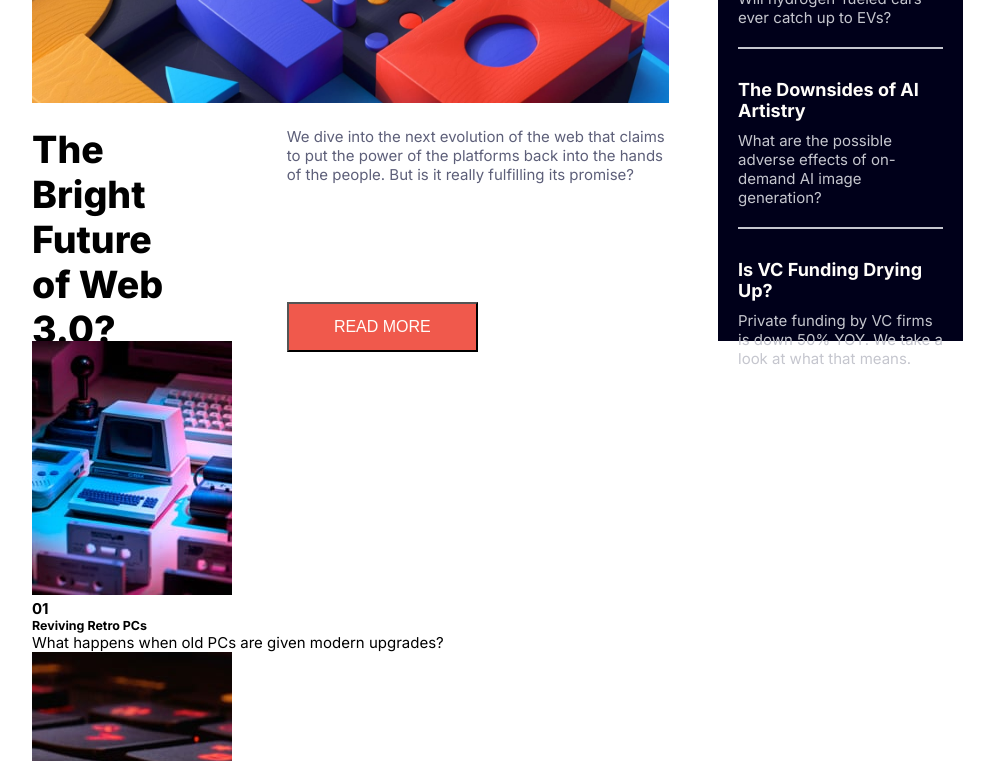
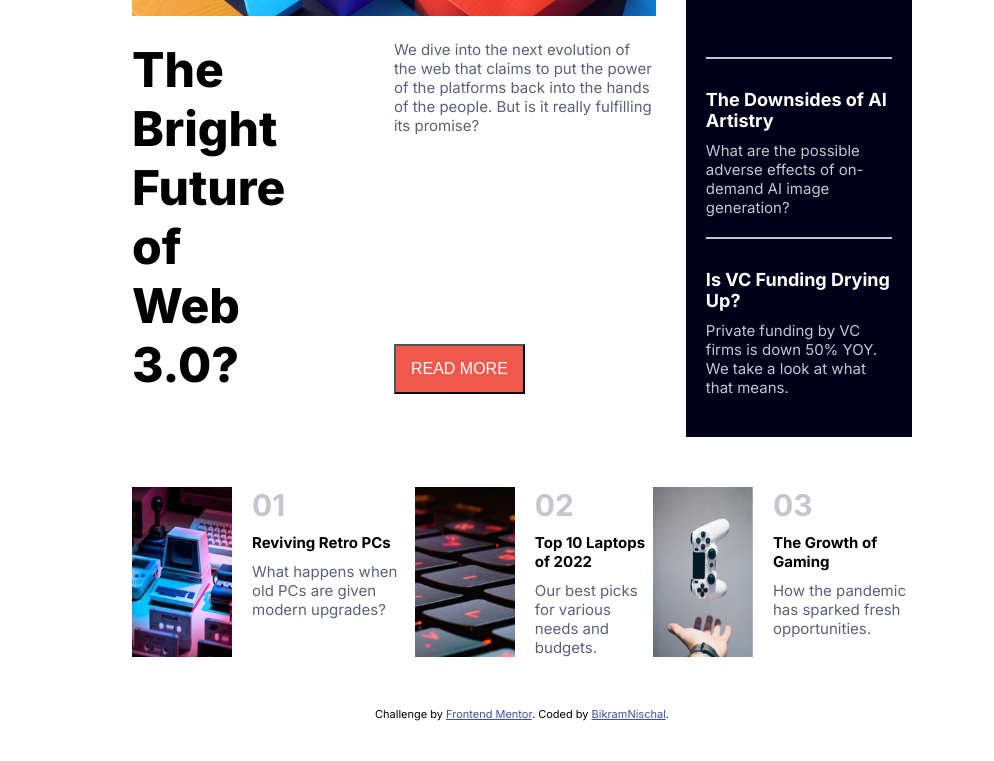
Before and after one commit to BikramNischal/news-homepage, a React (Vite) app: page / in a window 1280 px wide. Shown: the part 340-1101 px from the top of the page, without its empty margins (118-1112 px from the left). After the commit the page ends 1071 px from the top, so only its background shows below. Built offline with nearby package versions, Linux system fonts and the light colour scheme.

Commit message:
bottom content styling

```diff
--- a/index.html
+++ b/index.html
@@ -31,7 +31,7 @@
 
     <div class="attribution">
         Challenge by <a href="https://www.frontendmentor.io?ref=challenge" target="_blank">Frontend Mentor</a>.
-        Coded by <a href="#">Your Name Here</a>.
+        Coded by <a href="https://github.com/BikramNischal" target="_blank">BikramNischal</a>.
     </div>
     <script type="module" src="/src/main.jsx"></script>
 </body>
--- a/src/components/BottomContent.jsx
+++ b/src/components/BottomContent.jsx
@@ -1,3 +1,6 @@
+import "../styles/BottomContentStyles.css";
+
+
 export default function BottomContent() {
   return (
     <div className="bottom-content">
@@ -10,7 +13,7 @@ export default function BottomContent() {
         <div className="news-details">
           <h4 className="news-rank">01</h4>
           <h5 className="trending-header">Reviving Retro PCs</h5>
-          <p className="treading-sub-header">
+          <p className="trending-sub-header">
             What happens when old PCs are given modern upgrades?
           </p>
         </div>
--- a/src/styles/AppStyle.css
+++ b/src/styles/AppStyle.css
@@ -17,11 +17,12 @@
 html {
     font-size: 15px;
     font-family: 'Inter', sans-serif;
-    padding : 50px 150px;
+    padding : 10px 250px;
 }
 
 .main-container{
     width: 100%;
-    height: 500px;
+    min-height: 400px;
     display:flex;
+    margin-bottom: 50px;
 }
--- /dev/null
+++ b/src/styles/BottomContentStyles.css
@@ -0,0 +1,31 @@
+
+.bottom-content{
+    width:100%;
+    display:flex;
+    margin-bottom: 50px;
+}
+
+.news-container{
+    display:flex;
+}
+
+.news-rank{
+    font-size: 2rem;
+    font-weight: 700;
+    color: var(--secondary-gray-blue);
+}
+
+.trending-header{
+    font-size: 1rem;
+    font-weight: 700;
+    margin:10px 0;
+}
+
+.trending-sub-header{
+    color: var(--secondary-dark-gray-blue);
+}
+
+.trending-news-image{
+    width: 100px;
+    margin-right: 20px;
+}
--- a/src/styles/MainContentStyles.css
+++ b/src/styles/MainContentStyles.css
@@ -1,6 +1,6 @@
 .main-content {
-    width: 65%;
-    margin-right: 5%;
+    width: 70%;
+    margin-right: 30px;
     margin-bottom: 20px;
 }
 
@@ -15,14 +15,14 @@
 }
 
 .main-header {
-    font-size: 2.5rem;
-    width: 40%;
+    font-size: 3.2rem;
+    width: 50%;
     padding-right: 100px;
     font-weight: 800;
 }
 
 .news-description {
-    width: 60%;
+    width: 50%;
 }
 
 .news-description {
--- a/src/styles/SideContentStyles.css
+++ b/src/styles/SideContentStyles.css
@@ -1,5 +1,5 @@
 .side-content{
-    width: 25%;
+    width: 30%;
     display:flex;
     flex-direction: column;
     justify-content: space-between;
```
